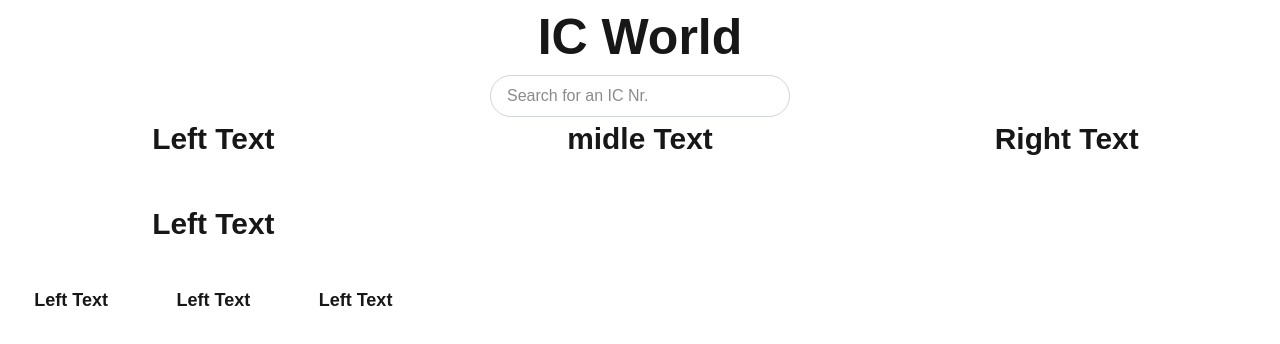
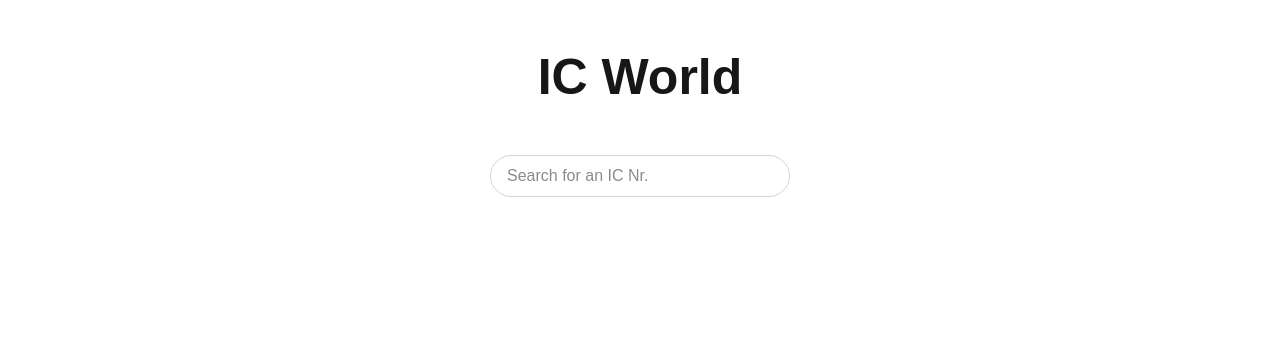
Before and after one commit to leonard-roepcke/icworld, a Next.js app in the folder icworld/: page / in a window 1280 px wide. Shown: the top 344 px of the page. Built offline with nearby package versions, Linux system fonts and the light colour scheme.

Commit message:
feat: rm unnessery

```diff
--- a/icworld/app/page.tsx
+++ b/icworld/app/page.tsx
@@ -1,5 +1,4 @@
 "use client";
-import Image from "next/image";
 import InputField from "@/components/inputfild";
 import ResponsiveText from "@/components/responsiveText";
 
@@ -10,25 +9,12 @@ export default function Home() {
 
 	return(
 		<div>
+			<div className="p-5"></div>
 			<ResponsiveText title="IC World"/>
+			<div className="p-5"></div>
 			<InputField placeholder="Search for an IC Nr." onEnter={handleSearch}/>
 
-			<div className="flex">
-				<div className="flex-1">
-					<ResponsiveText title="Left Text" />
-					<div className="p-5"></div>
-					<ResponsiveText title="Left Text" />
-					<div className="p-5"></div>
-					<div className="flex">
-						<ResponsiveText title="Left Text" />
-						<ResponsiveText title="Left Text" />
-						<ResponsiveText title="Left Text" />
-					</div>
-				</div>
-				<ResponsiveText title="midle Text" />
-				<ResponsiveText title="Right Text" />
-
-			</div>
+			<div className="p-5"></div>
 
 		</div>
 	)
```
